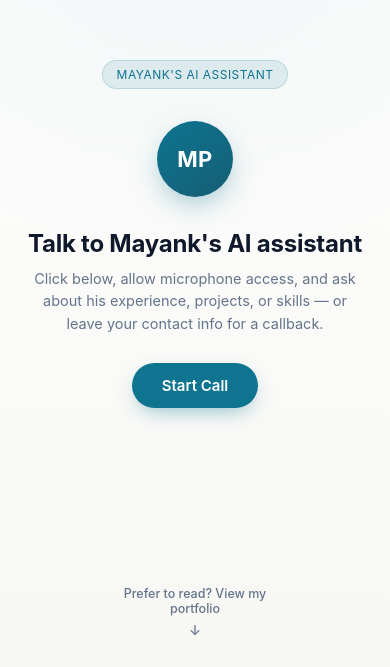
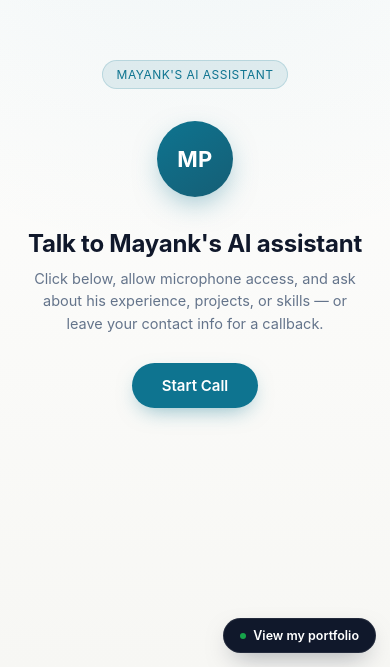
Before and after one commit to mayankpuvvala/personal-voice-bot, a plain HTML site: page demo_call_widget.html in a window 390 px wide. Shown: the part 177-844 px from the top of the page. Drawn offline with Linux system fonts and the light colour scheme.

Commit message:
Add fixed bottom-right portfolio button, polish call duration/visualizer
Replaces the below-the-fold scroll hint with an always-visible floating
portfolio button pinned to the bottom-right corner. Also makes the
in-call duration/frequency display more prominent (larger timer with a
live-pulse dot, taller waveform bars) so it reads more like a real call UI.

```diff
--- a/demo_call_widget.html
+++ b/demo_call_widget.html
@@ -125,8 +125,9 @@
   /* ---------- visualizer + duration (only visible mid-call) ---------- */
   .call-meta {
     display: none;
+    flex-direction: column;
     align-items: center;
-    gap: 14px;
+    gap: 10px;
     margin-bottom: 24px;
   }
 
@@ -138,23 +139,40 @@
     display: flex;
     align-items: center;
     gap: 3px;
-    height: 22px;
+    height: 32px;
   }
 
   .visualizer .bar {
     width: 3px;
     height: 4px;
     border-radius: 2px;
-    background: var(--accent);
+    background: linear-gradient(180deg, var(--accent), #155e75);
     transition: height 0.09s ease;
   }
 
   .duration {
+    display: flex;
+    align-items: center;
+    gap: 6px;
     font-family: "SF Mono", ui-monospace, Menlo, monospace;
-    font-size: 13px;
-    color: var(--muted);
-    min-width: 42px;
-    text-align: left;
+    font-size: 16px;
+    font-weight: 600;
+    color: var(--ink);
+    letter-spacing: 0.02em;
+  }
+
+  .duration::before {
+    content: "";
+    width: 7px;
+    height: 7px;
+    border-radius: 50%;
+    background: var(--live);
+    animation: blink 1.4s ease-in-out infinite;
+  }
+
+  @keyframes blink {
+    0%, 100% { opacity: 1; }
+    50% { opacity: 0.25; }
   }
 
   /* ---------- controls ---------- */
@@ -211,33 +229,46 @@
   #status.live { color: var(--live); font-weight: 600; }
   #status.error { color: var(--error); }
 
-  .scroll-hint {
-    position: absolute;
-    bottom: 22px;
-    left: 50%;
-    transform: translateX(-50%);
-    background: transparent;
-    color: var(--muted);
-    box-shadow: none;
-    font-size: 12.5px;
-    font-weight: 500;
-    padding: 8px 14px;
-    display: flex;
-    flex-direction: column;
+  /* ---------- portfolio option: fixed bottom-right ---------- */
+  .portfolio-fab {
+    position: fixed;
+    right: 20px;
+    bottom: 20px;
+    z-index: 20;
+    display: inline-flex;
     align-items: center;
-    gap: 4px;
+    gap: 7px;
+    padding: 11px 20px;
+    border-radius: 999px;
+    background: var(--ink);
+    color: #fff;
+    text-decoration: none;
+    font-size: 13px;
+    font-weight: 600;
+    border: 1px solid rgba(255, 255, 255, 0.08);
+    box-shadow: 0 10px 26px -10px rgba(16, 24, 43, 0.5);
+    cursor: pointer;
+    transition: background 0.15s ease, transform 0.12s ease;
   }
 
-  .scroll-hint:hover { background: rgba(0,0,0,0.03); color: var(--ink); }
+  .portfolio-fab:hover { background: #262f45; transform: translateY(-2px); }
+  .portfolio-fab:active { transform: translateY(0); }
 
-  .scroll-hint .chevron {
-    animation: bob 1.8s ease-in-out infinite;
-    font-size: 14px;
+  .portfolio-fab .dot {
+    width: 6px;
+    height: 6px;
+    border-radius: 50%;
+    background: var(--live);
+    flex-shrink: 0;
   }
 
-  @keyframes bob {
-    0%, 100% { transform: translateY(0); }
-    50% { transform: translateY(4px); }
+  @media (max-width: 480px) {
+    .portfolio-fab {
+      right: 14px;
+      bottom: 14px;
+      padding: 9px 16px;
+      font-size: 12.5px;
+    }
   }
 
   /* ---------- portfolio section (below the fold, reached by scrolling) ---------- */
@@ -326,12 +357,12 @@
     </div>
 
     <div id="status"></div>
+  </section>
 
-    <button class="scroll-hint" id="scrollHint" type="button">
-      <span>Prefer to read? View my portfolio</span>
-      <span class="chevron">↓</span>
-    </button>
-  </section>
+  <button class="portfolio-fab" id="portfolioFab" type="button">
+    <span class="dot"></span>
+    <span>View my portfolio</span>
+  </button>
 
   <section class="portfolio-section" id="portfolio">
     <h2>Or explore my portfolio</h2>
@@ -366,7 +397,7 @@
     const visualizer = document.getElementById("visualizer");
     const ring1 = document.getElementById("ring1");
     const ring2 = document.getElementById("ring2");
-    const scrollHint = document.getElementById("scrollHint");
+    const portfolioFab = document.getElementById("portfolioFab");
 
     let inCall = false;
     let muted = false;
@@ -422,7 +453,7 @@
         const mid = BAR_COUNT / 2;
         const falloff = 1 - Math.abs(i - mid) / mid * 0.6;
         const jitter = 0.75 + Math.random() * 0.5;
-        const height = Math.max(4, base * 20 * falloff * jitter);
+        const height = Math.max(4, base * 28 * falloff * jitter);
         bar.style.height = `${height}px`;
       });
     }
@@ -445,7 +476,7 @@
       muteBtn.setAttribute("aria-label", muted ? "Unmute microphone" : "Mute microphone");
     });
 
-    scrollHint.addEventListener("click", () => {
+    portfolioFab.addEventListener("click", () => {
       document.getElementById("portfolio").scrollIntoView({ behavior: "smooth" });
     });
 
```
Also changed, not shown: demo_site/index.html (+67 -36 lines), index.html (+67 -36 lines).
